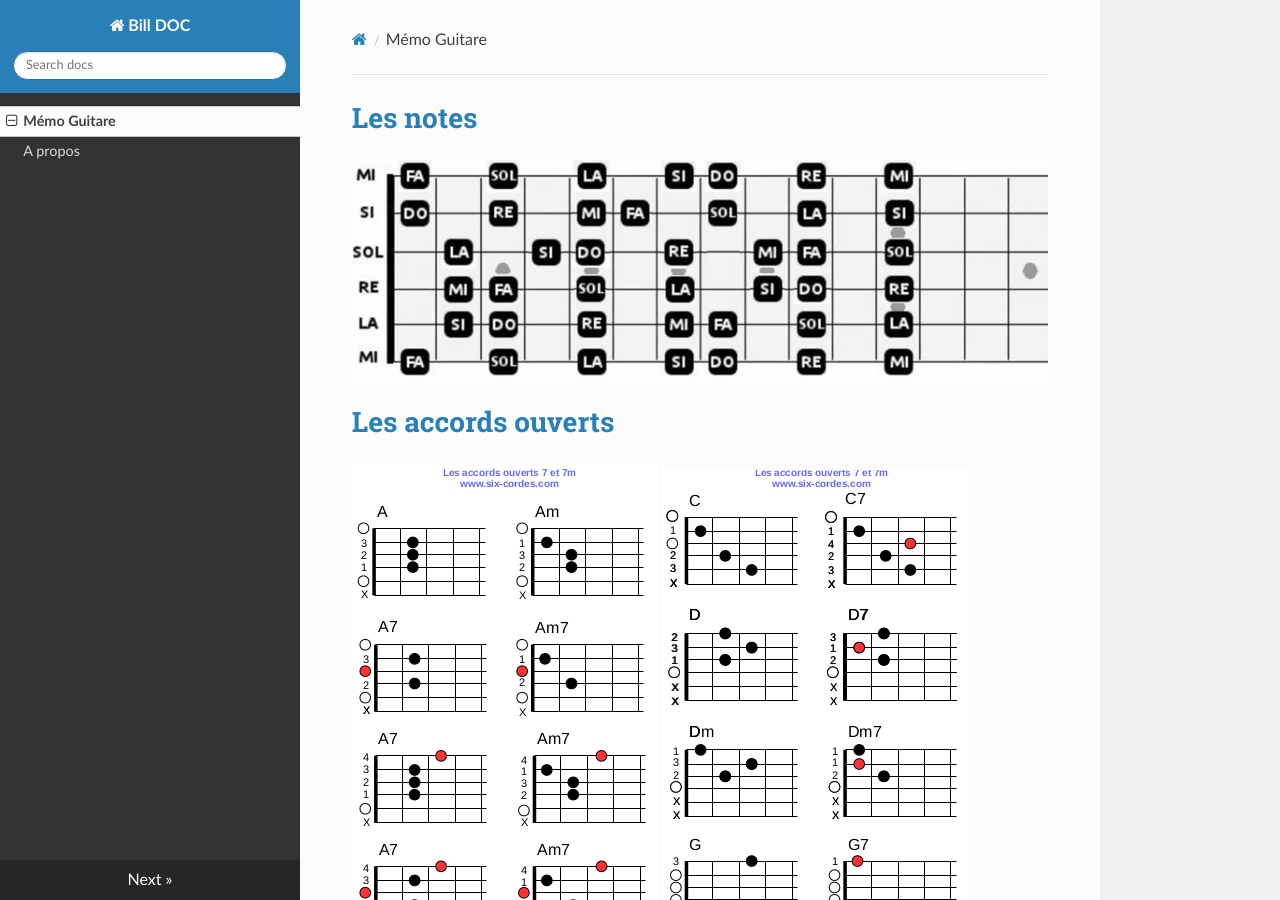
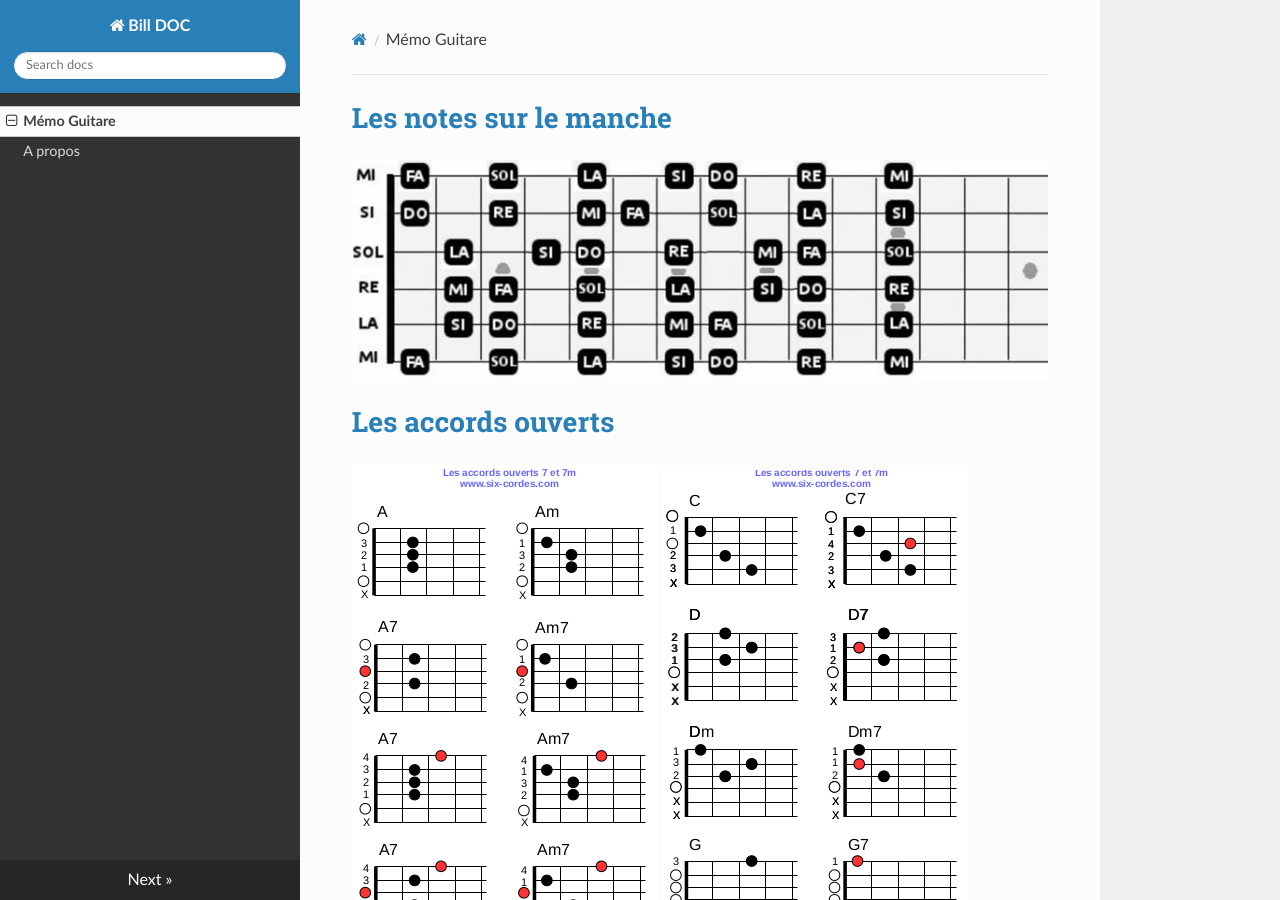
Before and after one commit to pbillerot/pbillerot.github.io, an MkDocs documentation site: the page built from docs/index.md, in a window 1280 px wide and 900 px high. Built offline with MkDocs 1.6.1, drawn with Linux system fonts in a browser that asks for light colours; nearby versions of some CDN libraries; old or Windows-style settings are respelled for this version of MkDocs.

Commit message:
blues arrange

```diff
--- a/docs/index.md
+++ b/docs/index.md
@@ -1,4 +1,4 @@
-# Les notes
+# Les notes sur le manche
 
 ![](images/note_guitare.png)
 
```
Also changed, not shown: other parts of docs/index.md (+3 -2 lines).
